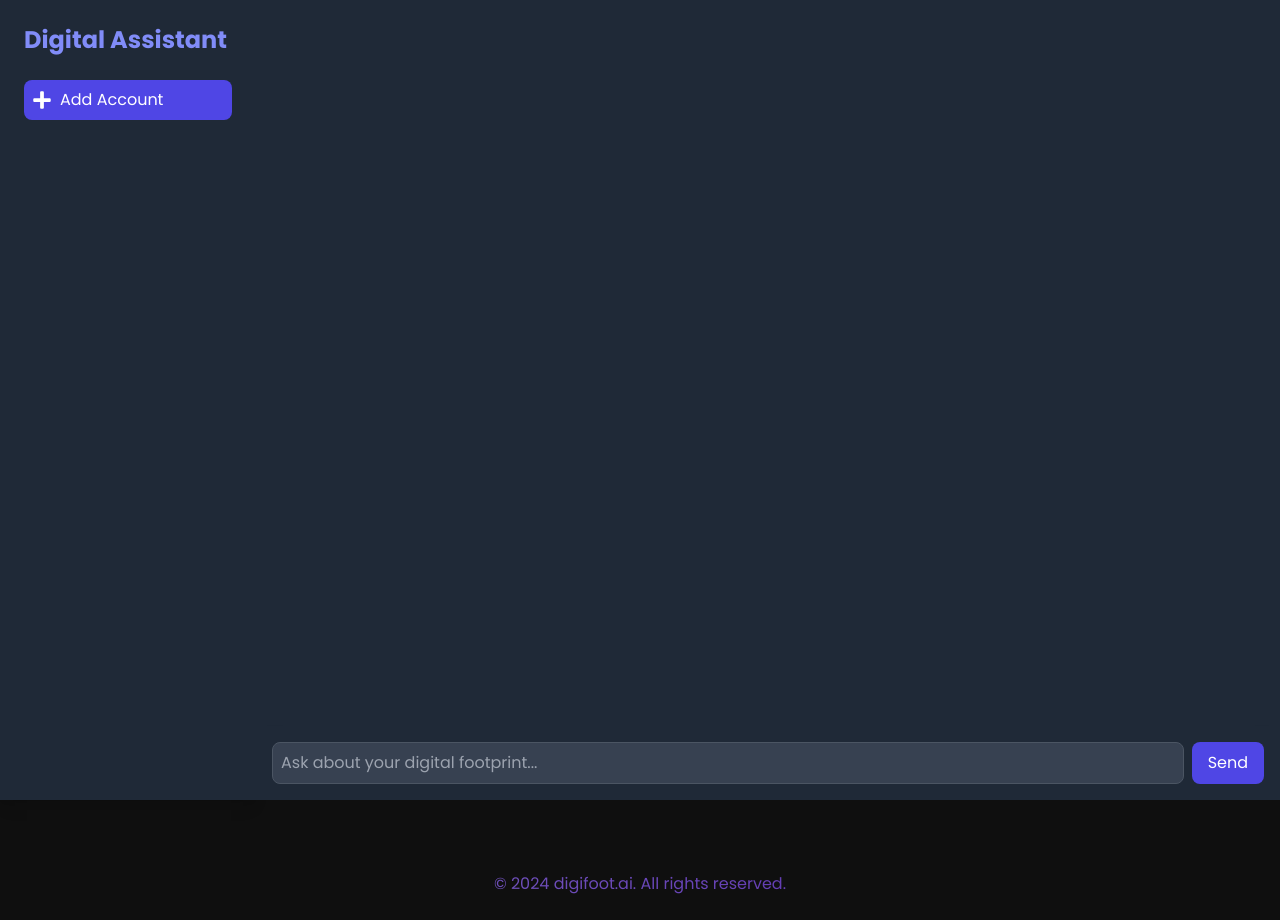
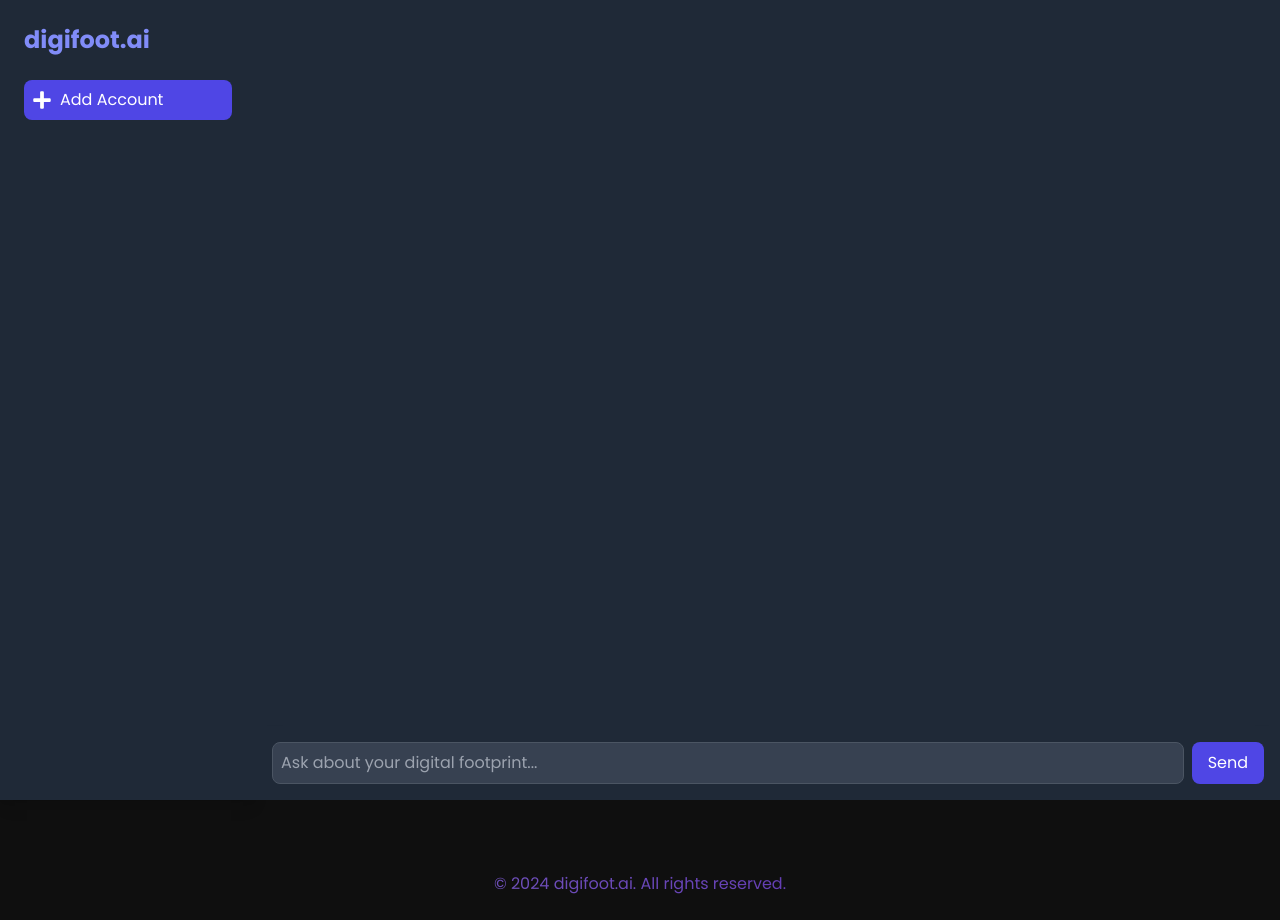
Before and after one commit to micahc123/digifoot.ai, a Next.js app: page /dashboard in a window 1280 px wide. Built offline with nearby package versions, Linux system fonts and the light colour scheme.

Commit message:
added chat funcrtionality

```diff
--- a/src/app/dashboard/page.js
+++ b/src/app/dashboard/page.js
@@ -255,6 +255,9 @@ export default function Dashboard() {
     e.preventDefault();
 
     if (message.trim()) {
+      // Add user message to chat immediately
+      setChat(prev => [...prev, { text: message, sender: 'user' }]);
+
       const requestBody = {
         message,
         socialData,
@@ -274,14 +277,20 @@ export default function Dashboard() {
         const data = await response.json();
 
         if (data.response) {
-          setChat(prev => [...prev, { text: message, sender: 'user' }, { text: data.response, sender: 'ai' }]);
-          setMessage('');
+          setChat(prev => [...prev, { text: data.response, sender: 'ai' }]);
         } else {
           console.error("No response from AI.");
+          // Add a default AI response if no response is received
+          setChat(prev => [...prev, { text: "I'm sorry, I couldn't process that request.", sender: 'ai' }]);
         }
       } catch (error) {
         console.error("Error in API call:", error);
+        // Add an error message to the chat
+        setChat(prev => [...prev, { text: "Sorry, there was an error processing your request.", sender: 'ai' }]);
       }
+
+      // Clear the input field
+      setMessage('');
     }
   };
 
@@ -292,7 +301,7 @@ export default function Dashboard() {
         animate={{ x: 0 }}
         className="w-64 bg-gray-800 p-6 space-y-6 overflow-y-auto h-full shadow-lg"
       >
-        <h2 className="text-2xl font-bold text-indigo-400">Digital Assistant</h2>
+        <h2 className="text-2xl font-bold text-indigo-400">digifoot.ai</h2>
         <button
           onClick={() => setShowAccountList(!showAccountList)}
           className="flex items-center space-x-2 w-full p-2 rounded-lg bg-indigo-600 text-white hover:bg-indigo-700 transition-colors"
```
